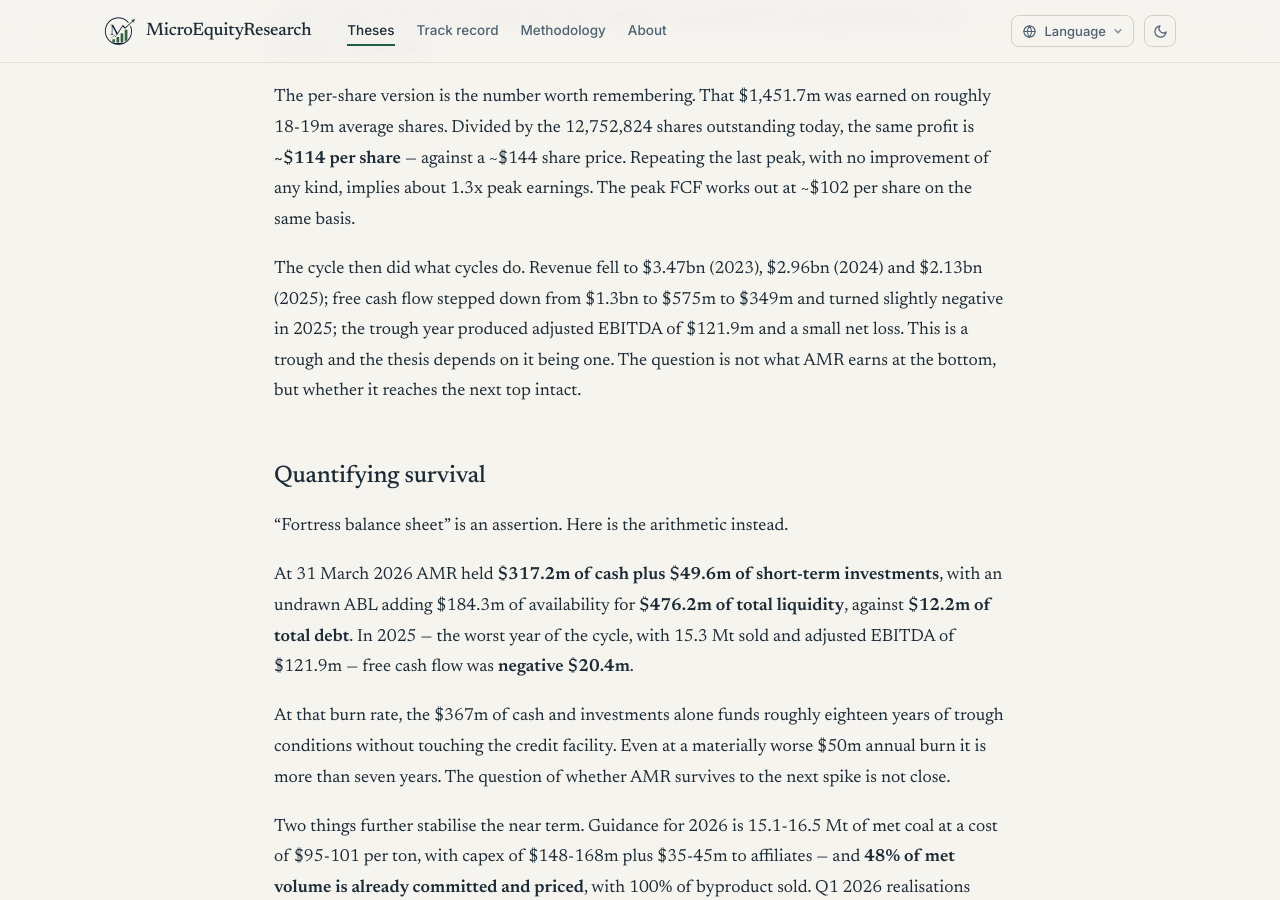
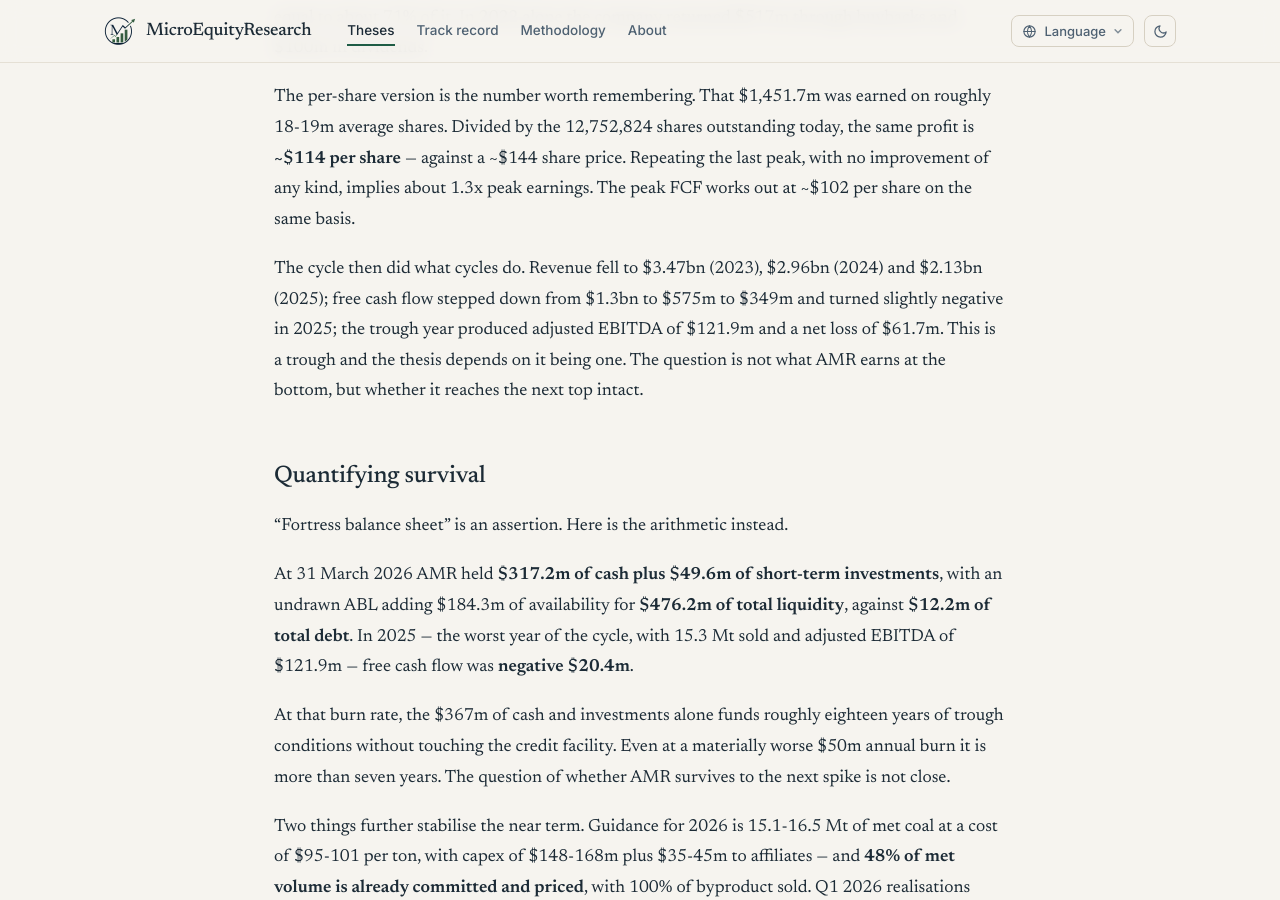
Before and after one commit to trackcmg/micro_cap_invest, a Jekyll site: the page built from _theses_en/amr.md, in a window 1280 px wide and 900 px high, scrolled down 5445 px. Built offline with Jekyll 4.4.1, drawn with Linux system fonts in a browser that asks for light colours.

Commit message:
Update AMR thesis with 2025 actuals and Q1 2026 data

```diff
--- a/_theses_en/amr.md
+++ b/_theses_en/amr.md
@@ -64,7 +64,7 @@
 
 The per-share version is the number worth remembering. That $1,451.7m was earned on roughly 18-19m average shares. Divided by the 12,752,824 shares outstanding today, the same profit is **~$114 per share** — against a ~$144 share price. Repeating the last peak, with no improvement of any kind, implies about 1.3x peak earnings. The peak FCF works out at ~$102 per share on the same basis.
 
-The cycle then did what cycles do. Revenue fell to $3.47bn (2023), $2.96bn (2024) and $2.13bn (2025); free cash flow stepped down from $1.3bn to $575m to $349m and turned slightly negative in 2025; the trough year produced adjusted EBITDA of $121.9m and a small net loss. This is a trough and the thesis depends on it being one. The question is not what AMR earns at the bottom, but whether it reaches the next top intact.
+The cycle then did what cycles do. Revenue fell to $3.47bn (2023), $2.96bn (2024) and $2.13bn (2025); free cash flow stepped down from $1.3bn to $575m to $349m and turned slightly negative in 2025; the trough year produced adjusted EBITDA of $121.9m and a net loss of $61.7m. This is a trough and the thesis depends on it being one. The question is not what AMR earns at the bottom, but whether it reaches the next top intact.
 
 ## Quantifying survival
 
```
Also changed, not shown: _theses_es/amr.md (+1 -1 lines), assets/theses/AMR/peak_vs_marketcap.png.
